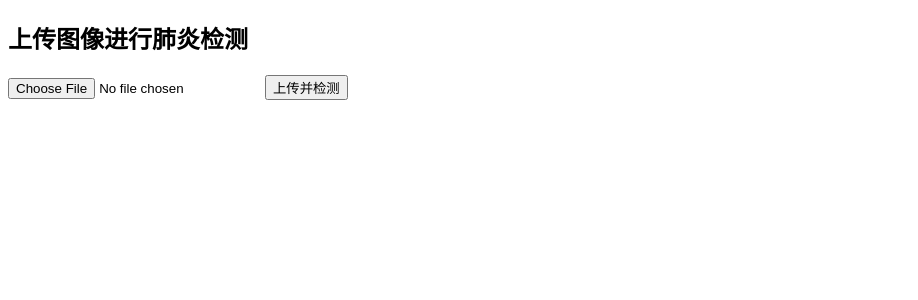
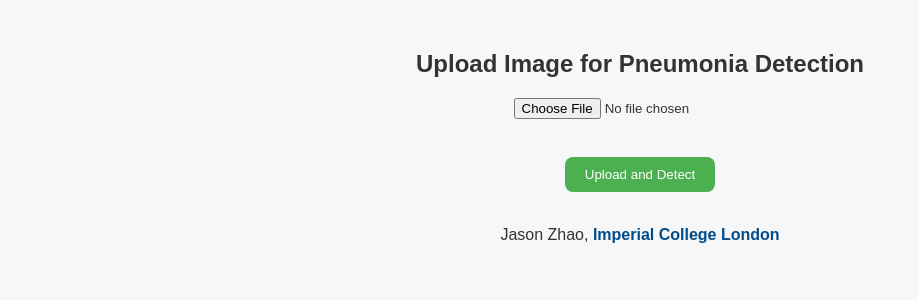
Before and after one commit to Charototo/test2, a Flask app: page / in a window 1280 px wide. Shown: the top 300 px of the page, without its empty margins (0-918 px from the left). Run offline with Flask 2, Linux system fonts and the light colour scheme.

Commit message:
general update.

```diff
--- a/main.py
+++ b/main.py
@@ -1,25 +1,12 @@
-# 导入临时文件模块
-import tempfile
-
-# 导入必要的Flask模块
+# 导入必要的模块
 from flask import Flask, request, render_template
-
-# 用于加载模型和处理图像
 import tensorflow as tf
-
-# 用于数值计算
 import numpy as np
-
-# 用于处理上传的文件内容为字节流
 import io
-
-# 导入os模块
 import os
-
-# 导入Keras相关的图像处理函数
 from keras.preprocessing.image import ImageDataGenerator, img_to_array, load_img
 
-# 定义数据增强生成器
+# Define data augmentation generator
 image_generator = ImageDataGenerator(
     rotation_range=20,
     width_shift_range=0.1,
@@ -29,54 +16,58 @@ image_generator = ImageDataGenerator(
     samplewise_std_normalization=True
 )
 
-# 创建一个新的Flask web应用实例
+# Instantiate a new Flask web application
 app = Flask(__name__)
 
-# 使用TensorFlow的load_model方法从指定路径加载预训练的模型
+# Load a pre-trained deep convolutional neural network model using TensorFlow's load_model method
 model = tf.keras.models.load_model("D:\Coding\GCPapp\my_model.keras")
 
 
-# 定义路由
+# Define the route
 @app.route('/', methods=['GET', 'POST'])
 def index():
-    # 检查当前的请求是否为POST方法
+    # Check if the current request is POST method
     if request.method == 'POST':
-        # 从请求中获取名为'file'的上传文件
+        # Retrieve the uploaded file from the request named 'file'
         file = request.files['file']
 
-        # 检查文件是否存在
+        # Check if the file exists
         if file:
-            # 读取文件内容，并转换为BytesIO对象
+            # Read the file content and convert it to a BytesIO object
             bytes_io = io.BytesIO(file.read())
 
-            # 使用TensorFlow的load_img函数，从BytesIO对象中加载图片，并将其大小调整为224x224
+            # Load the image from BytesIO object and resize it to 180x180 using TensorFlow's load_img function
             image = tf.keras.preprocessing.image.load_img(bytes_io, target_size=(180, 180))
 
-            # 将图片对象转换为numpy数组
+            # Convert the image object to a numpy array
             data = tf.keras.preprocessing.image.img_to_array(image)
 
-            # 扩展维度，使其成为一个4D数组，因为ImageDataGenerator.flow()需要batch形式的数据
+            # Expand the dimensions to make it a 4D array as ImageDataGenerator.flow() requires batch-like data
             data = np.expand_dims(data, axis=0)
 
-            # 使用定义的image_generator对图片进行数据增强
+            # Perform data augmentation on the image using the defined image_generator
             ig = image_generator.flow(data)
 
-            # 使用加载的模型对输入的图片进行预测
+            # Predict the results using the loaded model
             predictions = model.predict(ig[0])
 
-            if predictions[0][0] <= 0.7:
-                return f'预测结果: 无肺炎, 预测值: {predictions[0][0]}'
-            else:
-                return f'预测结果: 肺炎，预测值：{predictions[0][0]}'
+            result_70 = "Non-Pneumonia" if predictions[0][0] <= 0.7 else "Pneumonia"
+            result_50 = "Non-Pneumonia" if predictions[0][0] <= 0.5 else "Pneumonia"
 
-        # 如果没有文件被上传或文件不符合要求，则返回一个错误消息
+            return f'''
+            <div style="font-size:24px; color:blue; text-align:center; margin-top:200px;">
+                <p>Threshold 0.7 Prediction: {result_70}, Confidence Score: {predictions[0][0]}</p>
+                <p>Threshold 0.5 Prediction: {result_50}, Confidence Score: {predictions[0][0]}</p>
+            </div>
+            '''
         else:
-            return '无效的文件格式'
+            # Return an error message if no file is uploaded or the file is invalid
+            return '<div style="font-size:24px; color:red; text-align:center; margin-top:200px;">Invalid file format</div>'
 
-            # 对于GET请求，服务器将渲染并返回upload.html模板
+    # Render and return the upload.html template for GET requests
     return render_template('upload.html')
 
 
-# 如果这个脚本是直接运行的，则启动Flask应用
+# Run the Flask application if the script is executed directly
 if __name__ == '__main__':
-    app.run(debug=True)
+    app.run(debug=True, host="0.0.0.0", port=int(os.environ.get("PORT", 8080)))
--- a/templates/upload.html
+++ b/templates/upload.html
@@ -1,13 +1,68 @@
 <!doctype html>
-<html>
+<html lang="en">
 <head>
-    <title>肺炎检测</title>
+    <meta charset="UTF-8">
+    <meta name="viewport" content="width=device-width, initial-scale=1.0">
+    <title>Pneumonia Detection</title>
+    <style>
+        body {
+            font-family: Arial, sans-serif;
+            text-align: center;
+            margin-top: 50px;
+            background-color: #f7f7f9;
+            color: #333;
+        }
+        form {
+            display: inline-block;
+        }
+        #uploadPreview {
+            width: 300px;
+            height: 300px;
+            border: 1px solid black;
+            margin-top: 20px;
+        }
+        input[type="submit"] {
+            background-color: #4CAF50;
+            color: white;
+            border: none;
+            padding: 10px 20px;
+            text-decoration: none;
+            margin: 4px 2px;
+            cursor: pointer;
+            border-radius: 8px;
+        }
+        .imperial {
+            font-family: 'Arial', sans-serif;  /* 该字体只是为了示例，您可能需要找到更接近图片中的字体 */
+            color: #004D8A;                    /* 这是一个近似的蓝色，您可能需要调整以更精确地匹配图片中的颜色 */
+            font-weight: bold;
+        }
+    </style>
 </head>
 <body>
-    <h2>上传图像进行肺炎检测</h2>
+    <h2>Upload Image for Pneumonia Detection</h2>
     <form action="/" method="post" enctype="multipart/form-data">
-        <input type="file" name="file">
-        <input type="submit" value="上传并检测">
+        <input type="file" name="file" id="fileInput" onchange="previewImage(this)">
+        <br>
+        <img id="uploadPreview" src="#" alt="Uploaded Image Preview" style="display:none;">
+        <br>
+        <input type="submit" value="Upload and Detect" style="margin-top:20px;">
     </form>
+
+    <!-- 这是添加的您的信息 -->
+    <p style="margin-top:30px;">Jason Zhao, <span class="imperial">Imperial College London</span></p>
+
+    <script>
+        function previewImage(input) {
+            var preview = document.getElementById('uploadPreview');
+            var reader  = new FileReader();
+
+            reader.onload = function(e) {
+                preview.src = e.target.result;
+                preview.style.display = "block";
+            }
+
+            reader.readAsDataURL(input.files[0]);
+        }
+    </script>
 </body>
 </html>
```
Also changed, not shown: 1 other file.
